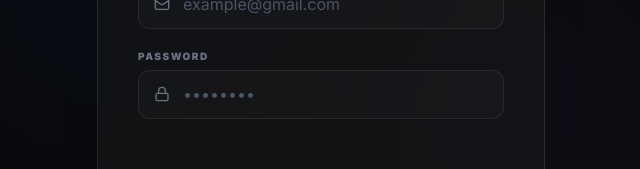
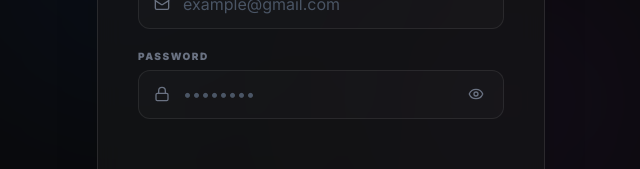
Before and after one commit to Abdalle13/kobac-electronics, a React (Vite) app in the folder frontend/: page /login in a window 1280 px wide. Shown: the part 371-540 px from the top of the page, without its empty margins (319-959 px from the left). Built offline with nearby package versions, Linux system fonts and the light colour scheme; no server answers; the HTML template or start-up script is replaced by a standard one.

Commit message:
UI: Add password visibility toggle to Input component

```diff
--- a/frontend/src/components/ui/Input.jsx
+++ b/frontend/src/components/ui/Input.jsx
@@ -1,6 +1,10 @@
-import React from 'react';
+import React, { useState } from 'react';
+import { Eye, EyeOff } from 'lucide-react';
 
-const Input = ({ label, id, error, icon: Icon, className = '', ...props }) => {
+const Input = ({ label, id, error, icon: Icon, type, className = '', ...props }) => {
+  const [showPassword, setShowPassword] = useState(false);
+  const isPassword = type === 'password';
+
   return (
     <div className={`flex flex-col mb-5 ${className}`}>
       {label && (
@@ -16,11 +20,21 @@
         )}
         <input
           id={id}
+          type={isPassword ? (showPassword ? 'text' : 'password') : type}
           className={`w-full bg-white/[0.02] border border-white/[0.08] rounded-xl px-4 py-3 text-sm text-white placeholder-gray-600 focus:outline-none focus:border-primary/40 focus:bg-white/[0.05] transition-all ${
             Icon ? 'pl-11' : ''
-          } ${error ? 'border-red-500/40' : ''}`}
+          } ${isPassword ? 'pr-12' : ''} ${error ? 'border-red-500/40' : ''}`}
           {...props}
         />
+        {isPassword && (
+          <button
+            type="button"
+            onClick={() => setShowPassword(!showPassword)}
+            className="absolute right-4 top-1/2 -translate-y-1/2 text-gray-500 hover:text-white transition-colors p-1"
+          >
+            {showPassword ? <EyeOff size={16} /> : <Eye size={16} />}
+          </button>
+        )}
       </div>
       {error && <span className="text-[10px] font-bold text-red-400/80 mt-1.5 ml-1 uppercase tracking-wider">{error}</span>}
     </div>
```
